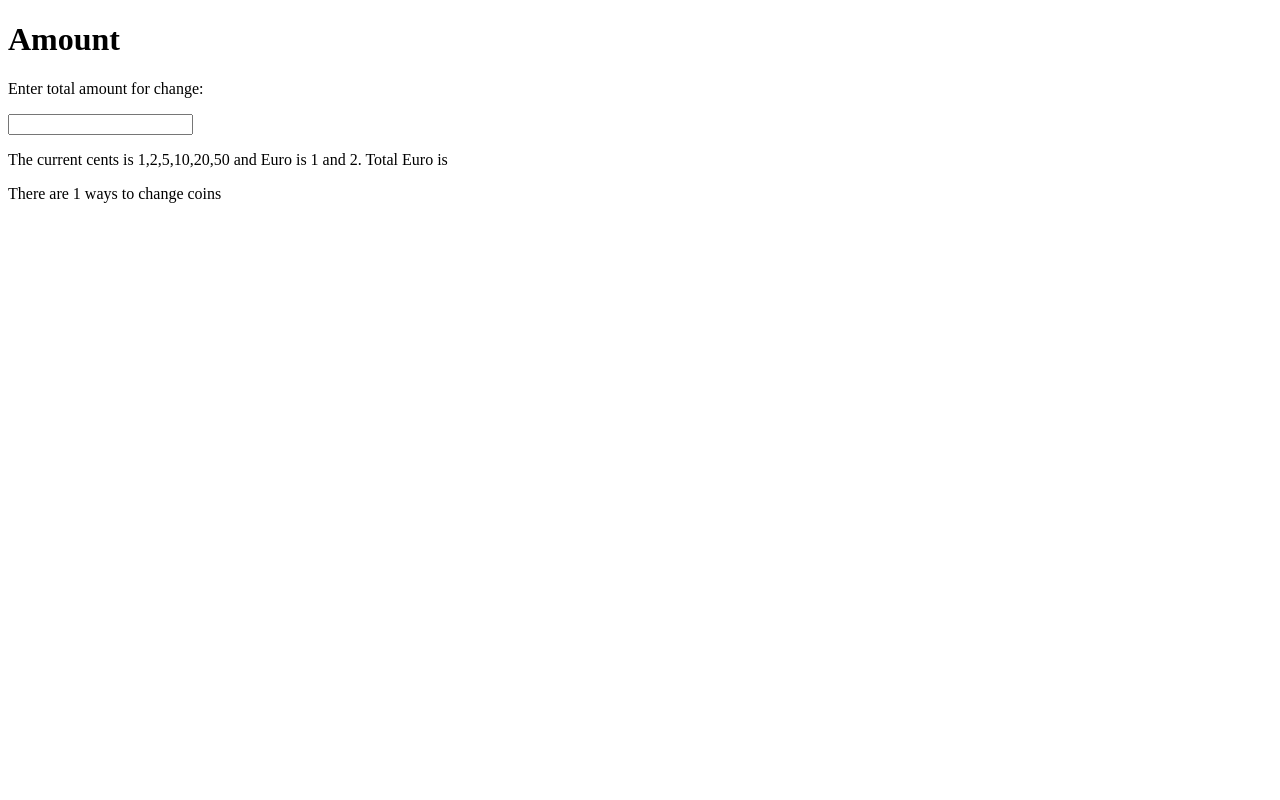
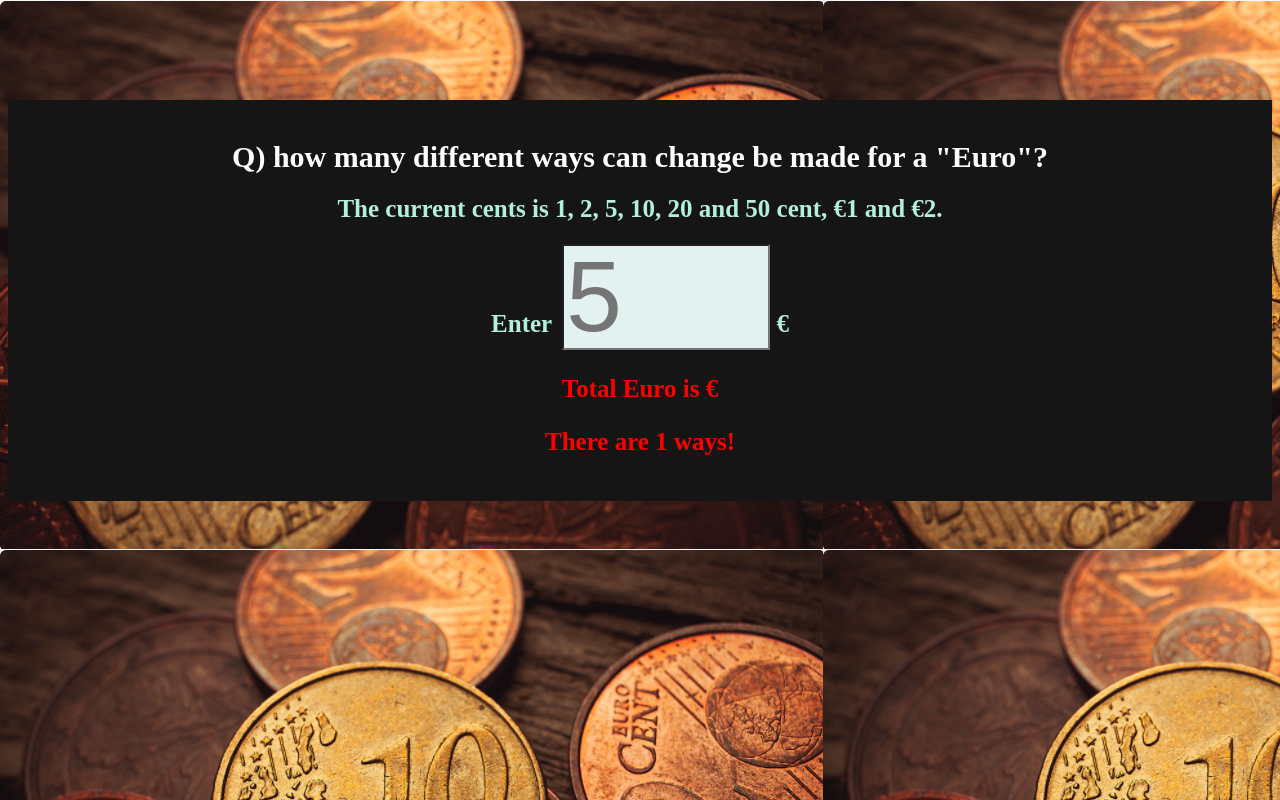
Before and after one commit to yimxx042/coins, a React app in the folder coins/: page / in a window 1280 px wide. Built offline with nearby package versions, Linux system fonts and the light colour scheme.

Commit message:
add some style, background, font size and colors

```diff
--- a/coins/public/index.html
+++ b/coins/public/index.html
@@ -3,6 +3,7 @@
   <head>
     <meta charset="utf-8" />
     <title>Coins</title>
+    <link rel="stylesheet" href="styles.css">
   </head>
   <body>
     <noscript>You need to enable JavaScript to run this app.</noscript>
--- /dev/null
+++ b/coins/public/styles.css
@@ -0,0 +1,35 @@
+body {
+    background-image: url('./img/euro.PNG');
+    background-repeat: repeat;
+    color: #fff;
+    text-align: center;
+    margin-top: 100px;
+  }
+h1 {
+  font-size: 30px;
+}
+h2 {
+  color: rgb(179, 240, 219);
+  font-size:25px;
+}
+
+h3 {
+  color: red;
+  font-size: 25px;
+}
+
+#form {
+  background-color: rgb(22, 21, 21);
+  padding-top:20px;
+  padding-bottom: 20px;
+  padding-left: 20px;
+  padding-right: 20px;
+}
+
+#input {
+  background-color: rgb(228, 241, 241);
+  width: 200px;
+  height: 100px;
+  font-size: 100px;
+  margin-left:10px;
+}
--- a/coins/src/form.js
+++ b/coins/src/form.js
@@ -5,9 +5,11 @@ class MyForm extends React.Component {
         super(props);
         this.state = { amount: '' };
 }
+
     myChangeHandler = (event) => {
         this.setState({amount: event.target.value});
 }
+
     Count = (cents, coins, amount) => // cents = [], coins = cents.length, amount = value of amount
 {
     let table = new Array(amount + 1); // make a table with new array > amount + 1 for 0 index on array
@@ -28,15 +30,19 @@ class MyForm extends React.Component {
         const amount = this.state.amount;
 
         return (
-            <form>
-                <h1>Amount</h1>
-                <p>Enter total amount for change:</p>
-                <input
-                    type='text'
-                    onChange={this.myChangeHandler}
-                />
-                <p>The current cents is 1,2,5,10,20,50 and Euro is 1 and 2. Total Euro is {this.state.amount}</p>
-                <p>There are {this.Count(cents, coins, amount*100)} ways to change coins</p>
+            <form id="form">
+                <h1>Q) how many different ways can change be made for a "Euro"?</h1>
+                <h2>The current cents is 1, 2, 5, 10, 20 and 50 cent, €1 and €2.</h2>
+                <h2> Enter
+                    <input
+                        id="input"
+                        type="text"
+                        onChange={this.myChangeHandler}
+                        placeholder="5"
+                    /> €
+                </h2>
+                <h3>Total Euro is € {this.state.amount}</h3>
+                <h3>There are {this.Count(cents, coins, amount*100)} ways!</h3>
             </form>
         );
     }
--- a/coins/src/index.js
+++ b/coins/src/index.js
@@ -1,7 +1,11 @@
 import ReactDOM from 'react-dom';
 import MyForm from './form';
 
+/*------------------------------------------------------
+| writer: Yijo Yim                                     |
+--- Date: 08/16/2021 --------------------------------- */
+
 ReactDOM.render(
   <MyForm />
-  ,document.getElementById('root')
+,document.getElementById('root')
 );
```
Also changed, not shown: coins/public/img/euro.PNG (added).
